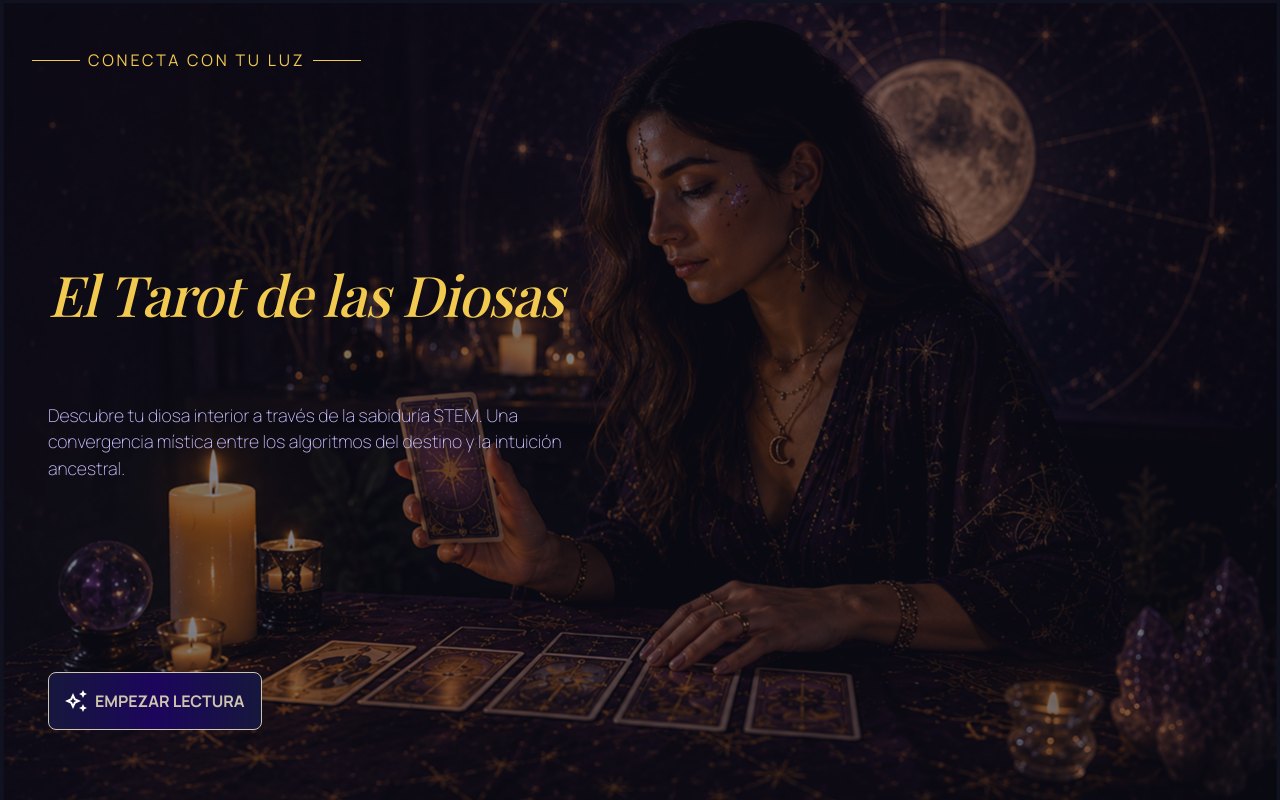
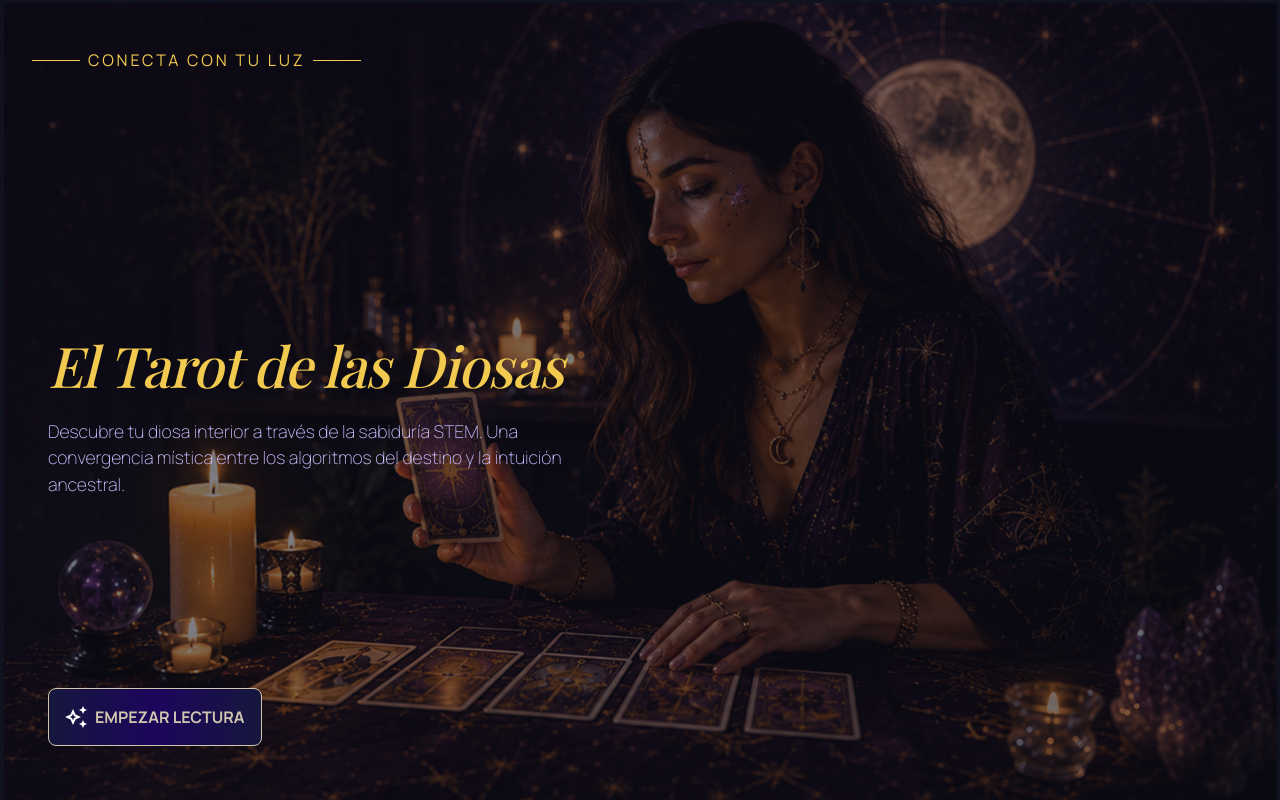
Before and after one commit to FactoriaF5-Tarot-Team1/GoddessesTarot, a React (Vite) app: page / in a window 1280 px wide. Built offline with nearby package versions, Linux system fonts and the light colour scheme; a web font is replaced by a local one.

Commit message:
style: fix desktop issue

```diff
--- a/src/components/hero/Hero.module.scss
+++ b/src/components/hero/Hero.module.scss
@@ -81,14 +81,13 @@
 
   .heroContent {
     width: 50%;
-    padding: 2rem 3rem;
+    padding: 1rem 3rem;
     align-items: flex-start;
-    justify-content: flex-start;
+    justify-content: flex-end;
 
     h1 {
       text-align: left;
       width: 100%;
-      margin-bottom: 10%;
     }
 
     p {
```
